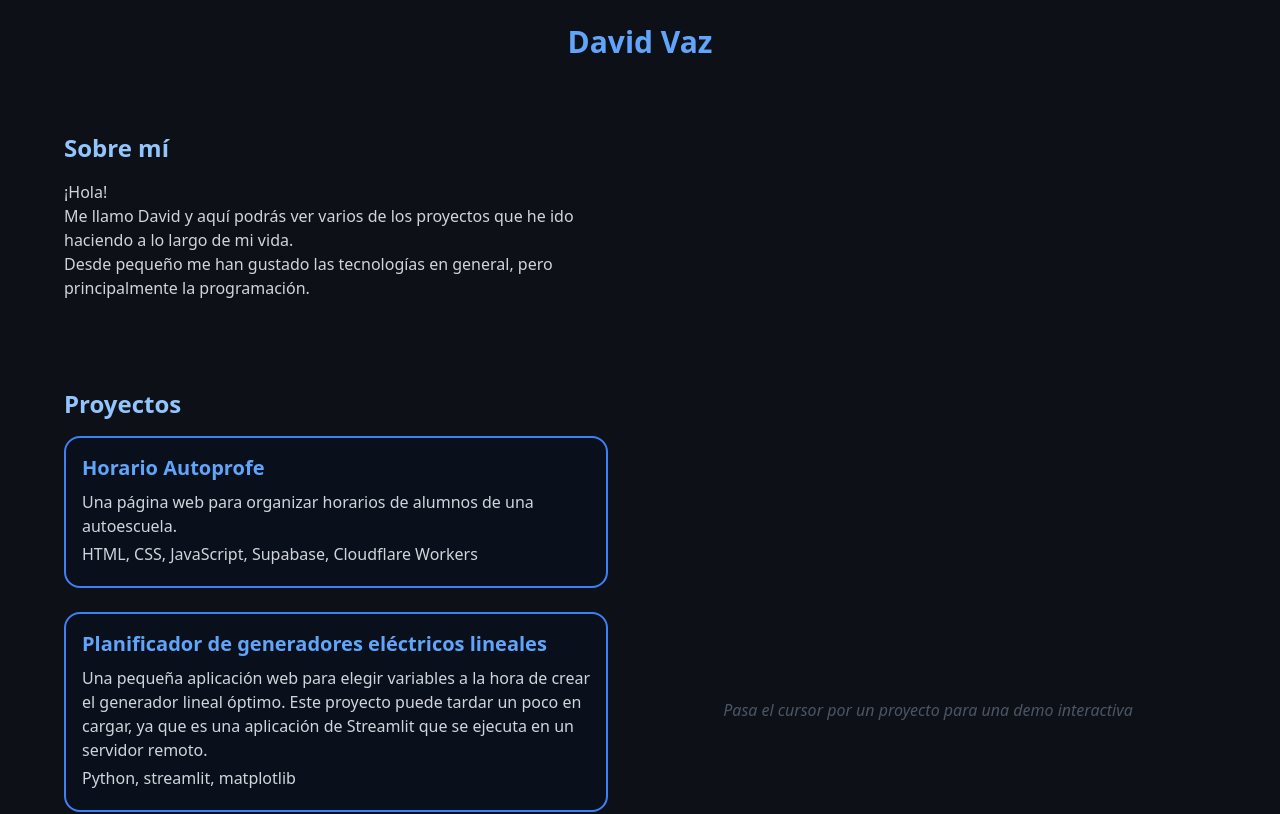
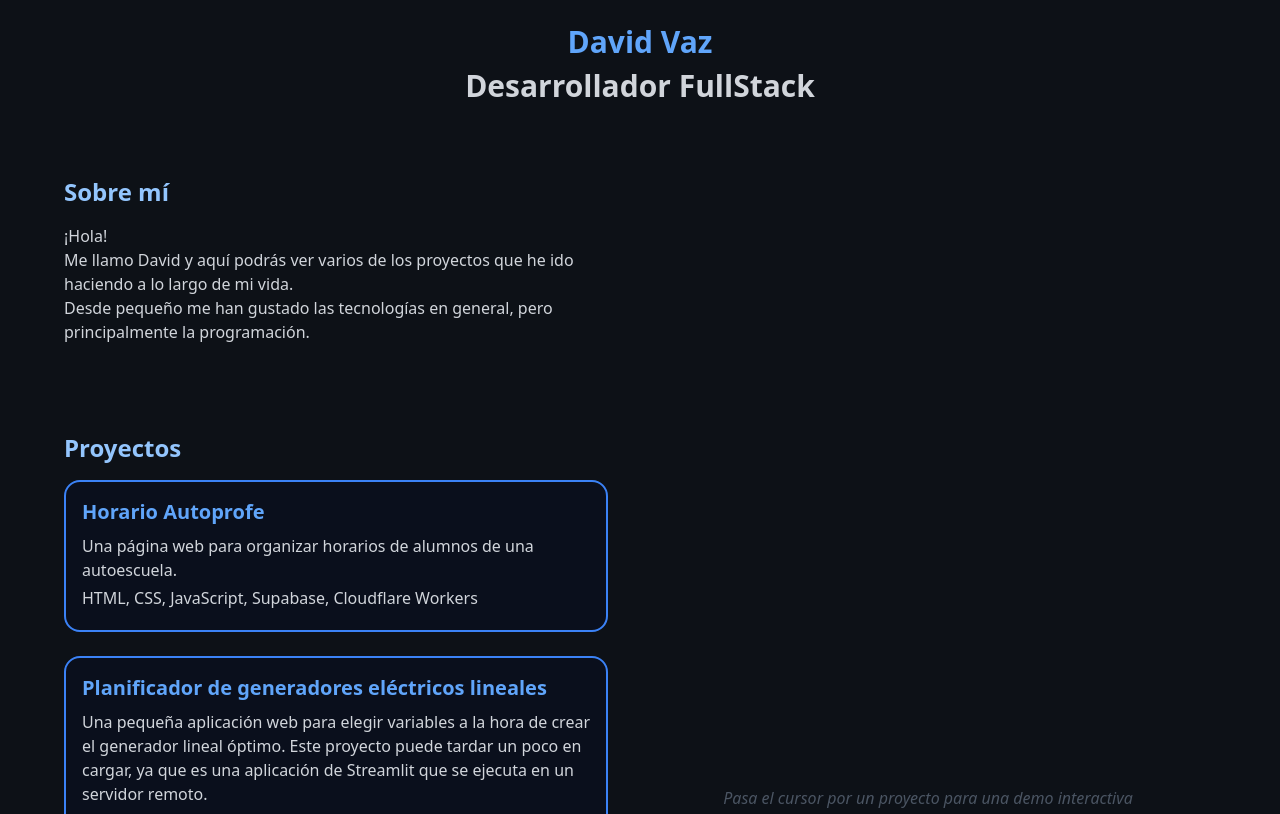
Before and after one commit to Davivp23/DavidVaz, a React (Vite) app: page / in a window 1280 px wide. Shown: the top 814 px of the page. Built offline with nearby package versions, Linux system fonts and the light colour scheme.

Commit message:
Add spacing for improved layout in Header component

```diff
--- a/src/components/Header.jsx
+++ b/src/components/Header.jsx
@@ -3,7 +3,12 @@ import React from 'react';
 export default function Header() {
   return (
     <header className="p-6 text-center text-3xl font-bold text-blue-400">
+
+
       David Vaz
+      <p className="text-gray-300 mt-2">
+        Desarrollador FullStack
+      </p>
     </header>
   );
 }
```
